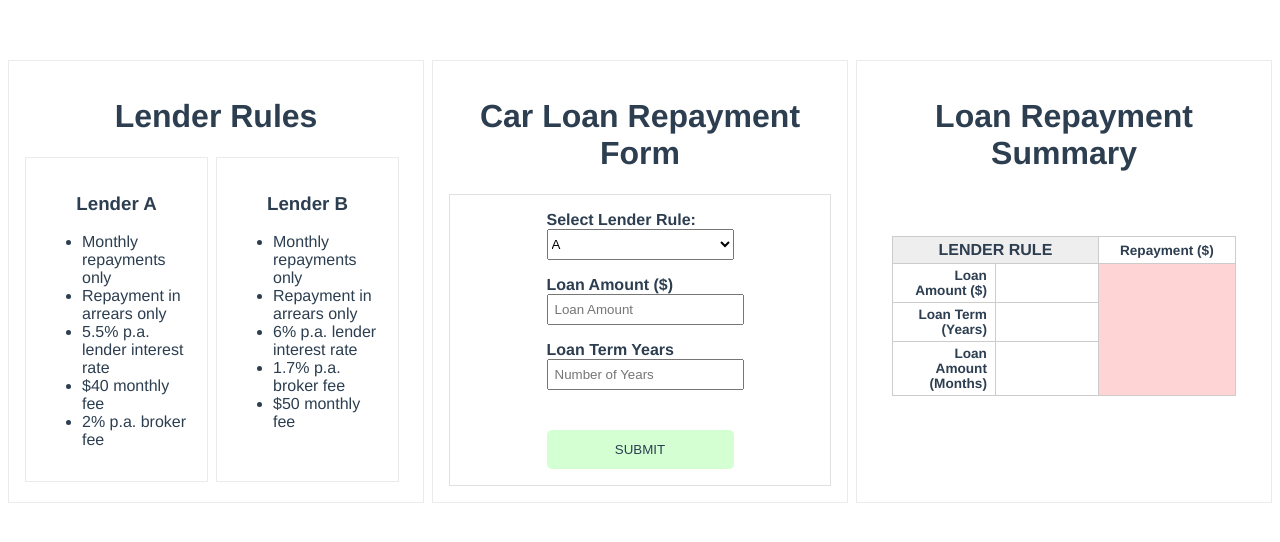
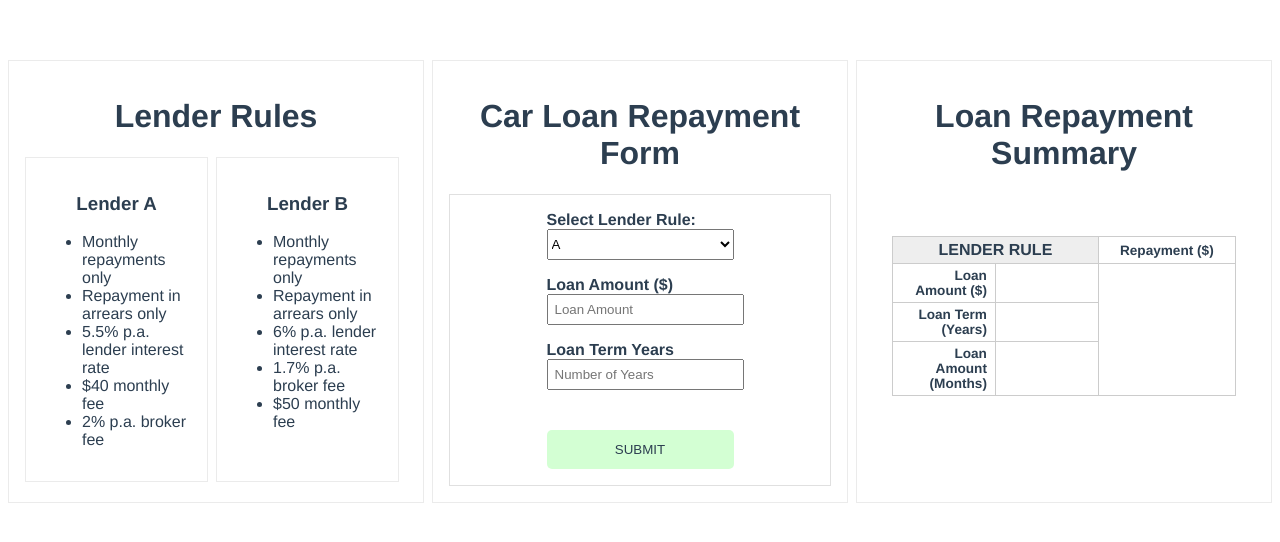
Before and after one commit to TransistorSmoke/loan-rule-check, a Vue app: page / in a window 1280 px wide. Shown: the top 542 px of the page. Built offline with nearby package versions, Linux system fonts and the light colour scheme.

Commit message:
changed style of repayment cell; deleted unused test folder

```diff
--- a/src/components/LoanCalculationsTable.vue
+++ b/src/components/LoanCalculationsTable.vue
@@ -98,12 +98,12 @@ export default {
     background-color: rgb(238, 238, 238);
 
     &-type {
-      color: rgb(214, 49, 49);
+      color: rgb(232, 70, 70);
       text-decoration: underline;
     }
   }
   .amt-repayment {
-    background-color: rgb(255, 212, 212);
+    color: rgb(232, 70, 70);
     font-size: 1rem;
   }
 }
```
Also changed, not shown: 1 other file (tests, documents, lock files or other folders).
